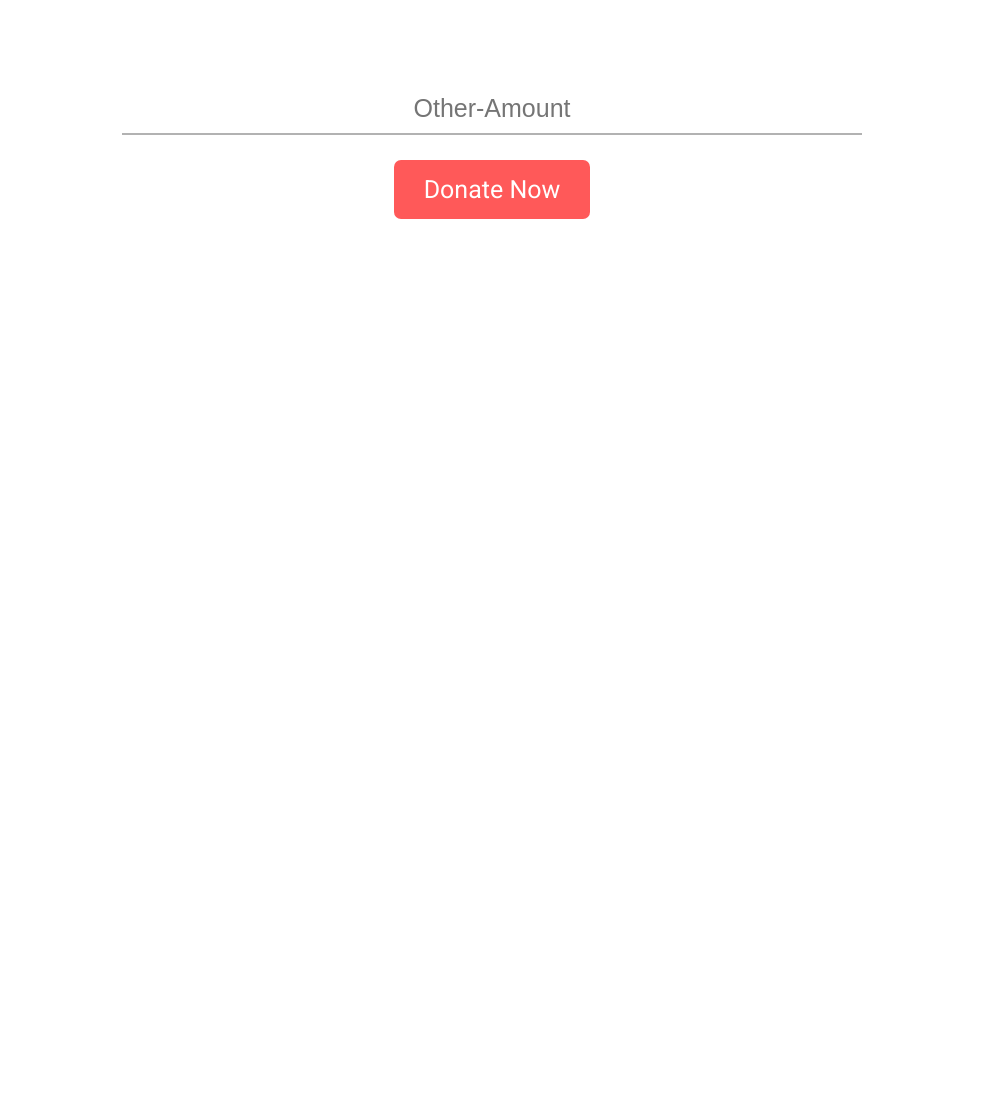
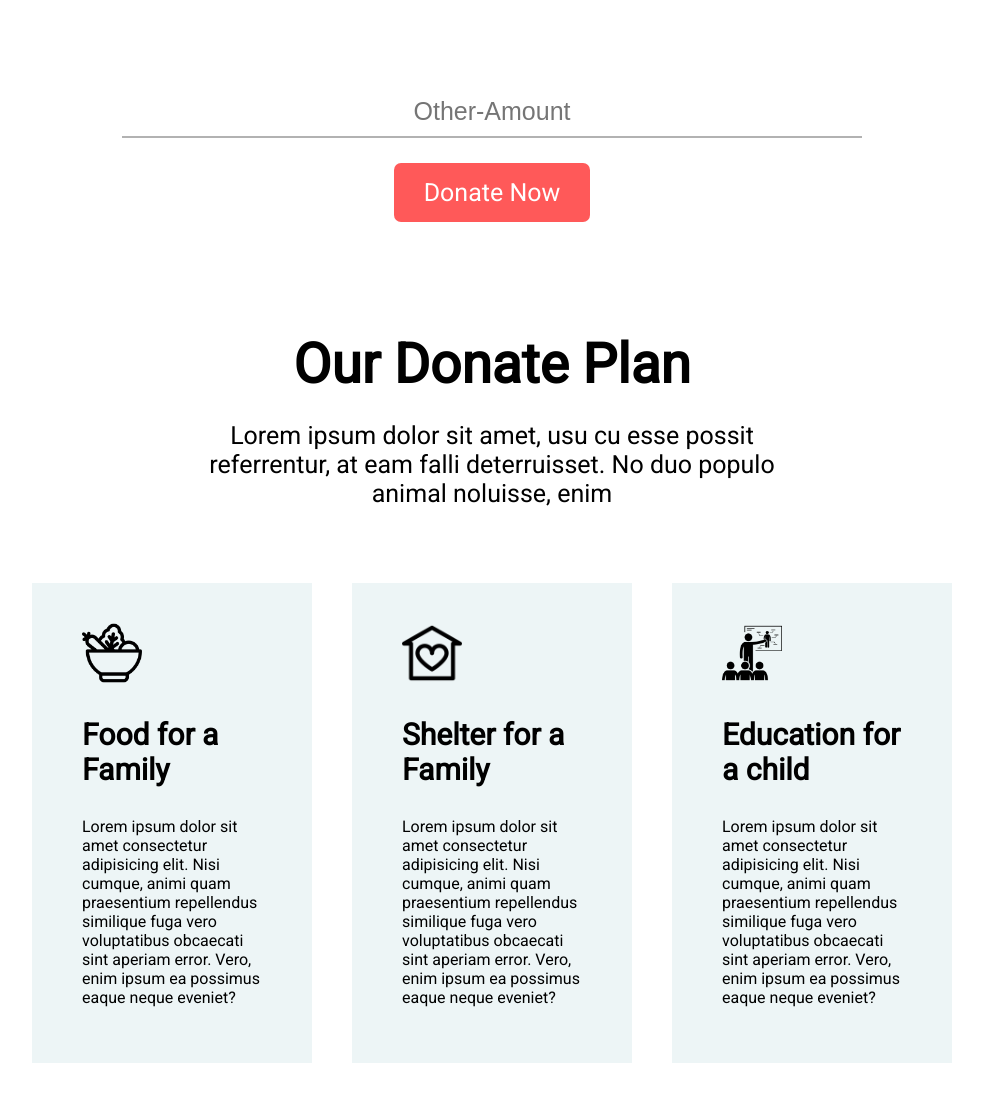
Before and after one commit to amena-hira/donate-today, a plain HTML site: page Index.html in a window 1280 px wide. Shown: the part 1315-2408 px from the top of the page, without its empty margins (148-1131 px from the left). Before the commit the page ends 1579 px from the top, so only its background shows below. Drawn offline with Linux system fonts and the light colour scheme.

Commit message:
Our donate Plan

```diff
--- a/Index.html
+++ b/Index.html
@@ -71,5 +71,38 @@
         </div>
       </div>
     </section>
+    <section>
+      <div class="DT-div DT-first-div">
+        <h1>Our Donate Plan</h1>
+        <p>
+          Lorem ipsum dolor sit amet, usu cu esse possit referrentur, at eam
+          falli deterruisset. No duo populo animal noluisse, enim
+        </p>
+      </div>
+      <div class="DT-div DT-middle-div div-box">
+        <div class="box-art">
+          <img src="images/food_icon.png" alt="">
+          <h3>
+            Food for a Family
+          </h3>
+          <p>Lorem ipsum dolor sit amet consectetur adipisicing elit. Nisi cumque, animi quam praesentium repellendus similique fuga vero voluptatibus obcaecati sint aperiam error. Vero, enim ipsum ea possimus eaque neque eveniet?</p>
+        </div>
+        <div class="box-art" >
+            <img src="images/shelter_icon.png" alt="">
+            <h3>
+              Shelter for a Family
+            </h3>
+            <p>Lorem ipsum dolor sit amet consectetur adipisicing elit. Nisi cumque, animi quam praesentium repellendus similique fuga vero voluptatibus obcaecati sint aperiam error. Vero, enim ipsum ea possimus eaque neque eveniet?</p>
+        </div>
+        <div class="box-art">
+            <img src="images/education_icon.png" alt="">
+            <h3>
+              Education for a child
+            </h3>
+            <p>Lorem ipsum dolor sit amet consectetur adipisicing elit. Nisi cumque, animi quam praesentium repellendus similique fuga vero voluptatibus obcaecati sint aperiam error. Vero, enim ipsum ea possimus eaque neque eveniet?</p>
+        </div>
+
+      </div>
+    </section>
   </body>
 </html>
--- a/style.css
+++ b/style.css
@@ -88,3 +88,19 @@ section {
     padding: 20px;
     text-align: center;
 }
+/* Donate Today */
+.div-box{
+    width: 75%;
+}
+.box-art{
+    margin: 10px 20px;
+    padding: 40px 50px;
+    background-color: rgb(237,245,246);
+}
+.box-art img{
+    width: 60px;
+    height: 60px;
+}
+h3{
+    font-size: 30px;
+}
```
Also changed, not shown: images/education_icon.png (added), images/food_icon.jpg (added), images/food_icon.png (added), images/shelter_icon.png (added).
